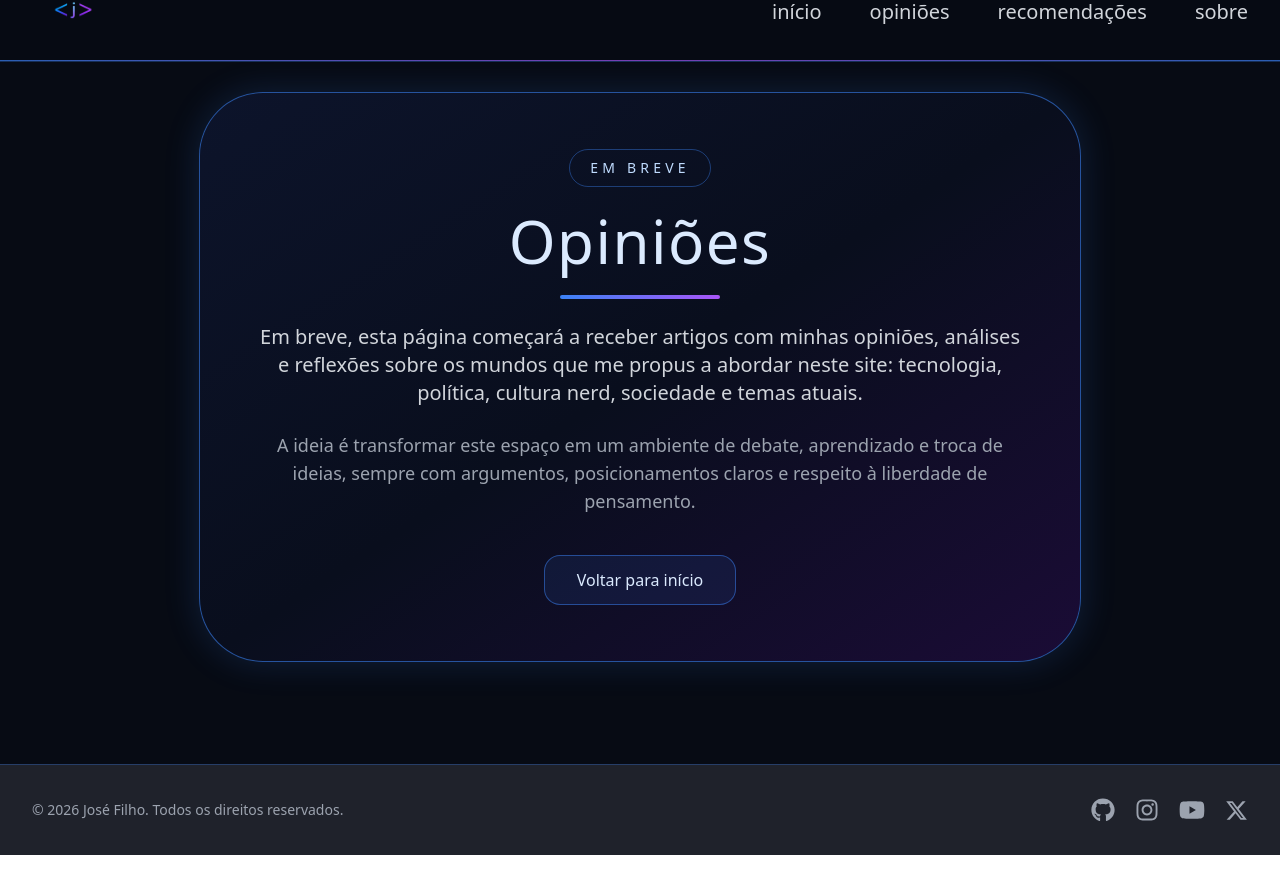
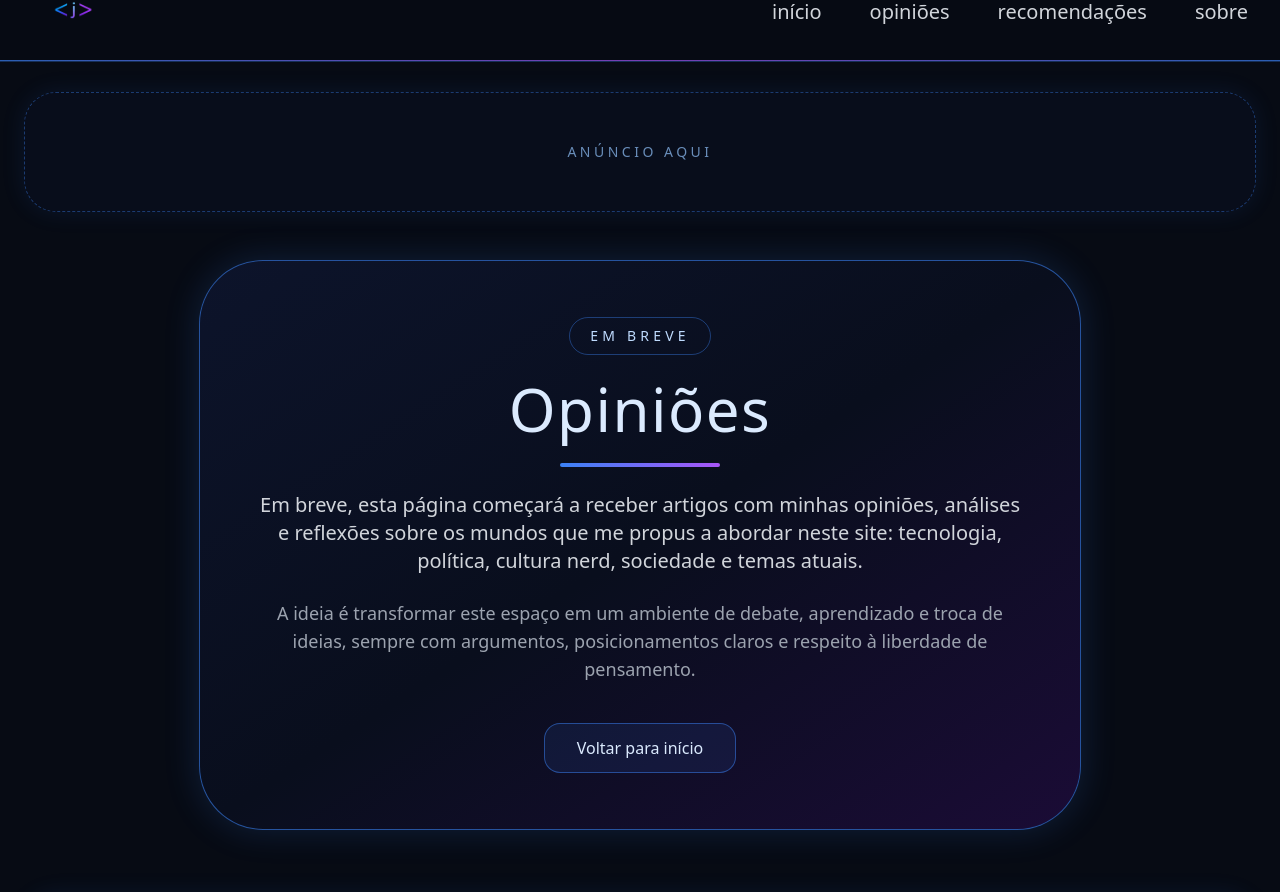
Before and after one commit to zefilh00/Projeto-Jose-Filho, a React (Vite) app: page /opinioes in a window 1280 px wide. Shown: the part 36-928 px from the top of the page. Before the commit the page ends 891 px from the top, so only its background shows below. Built offline with nearby package versions, Linux system fonts and the light colour scheme.

Commit message:
Campo de Anuncio do Site

```diff
--- /dev/null
+++ b/src/Components/AdBanner.jsx
@@ -0,0 +1,16 @@
+export default function AdBanner({ tipo = "horizontal" }) {
+  const estilos =
+    tipo === "lateral"
+      ? "min-h-[420px] w-full"
+      : "min-h-[120px] w-full";
+
+  return (
+    <div
+      className={`${estilos} flex items-center justify-center rounded-[2rem] border border-dashed border-blue-500/40 bg-[#0b1020]/60 px-6 text-center shadow-[0_0_25px_rgba(59,130,246,0.10)]`}
+    >
+      <span className="text-sm uppercase tracking-[0.25em] text-blue-300/70">
+        Anúncio aqui
+      </span>
+    </div>
+  );
+}
--- a/src/Pages/Home.jsx
+++ b/src/Pages/Home.jsx
@@ -4,6 +4,7 @@ import ProdutoCard from "../Components/ProdutoCard.jsx";
 import VideoCard from "../Components/VideoCard.jsx";
 import { produtos } from "../data/produtos.js";
 import { videos } from "../data/videos.js";
+import AdBanner from "../Components/AdBanner.jsx";
 
 export default function Home() {
   return (
@@ -35,6 +36,10 @@ export default function Home() {
           </div>
         </section>
 
+        <section className="mx-auto mt-16 max-w-7xl">
+          <AdBanner />
+        </section>
+
         <section className="mx-auto mt-24 max-w-7xl">
           <div className="mb-12 flex flex-col items-start justify-between gap-6 md:flex-row md:items-center">
             <div className="inline-block">
@@ -63,6 +68,10 @@ export default function Home() {
           </div>
         </section>
 
+        <section className="mx-auto mt-16 max-w-7xl">
+          <AdBanner />
+        </section>
+
         <section className="mx-auto mt-24 max-w-7xl">
           <div className="mb-12">
             <div className="inline-block">
@@ -88,6 +97,10 @@ export default function Home() {
               />
             ))}
           </div>
+        </section>
+
+        <section className="mx-auto mt-16 max-w-7xl">
+          <AdBanner />
         </section>
 
         <section
@@ -157,6 +170,11 @@ export default function Home() {
             </div>
           </div>
         </section>
+
+        <section className="mx-auto mt-16 max-w-7xl">
+          <AdBanner />
+        </section>
+
       </main>
 
       <Footer />
--- a/src/Pages/Opinioes.jsx
+++ b/src/Pages/Opinioes.jsx
@@ -1,6 +1,7 @@
 import Header from "../Components/Header.jsx";
 import Footer from "../Components/Footer.jsx";
 import { Link } from "react-router-dom";
+import AdBanner from "../Components/AdBanner.jsx";
 
 export default function Opinioes() {
   return (
@@ -8,6 +9,10 @@ export default function Opinioes() {
       <Header />
 
       <main className="min-h-screen bg-[#070b14] px-4 pt-40 pb-20 text-white md:px-6 md:pt-32 md:pb-24">
+        <section className="mx-auto mb-12 max-w-7xl">
+          <AdBanner />
+        </section>
+
         <section className="mx-auto flex min-h-[65vh] max-w-7xl items-center justify-center">
           <div className="relative overflow-hidden rounded-[2.5rem] border border-blue-500/60 bg-[#0b1020]/80 p-8 text-center shadow-[0_0_35px_rgba(59,130,246,0.18)] md:rounded-[4rem] md:p-14">
             <div className="absolute inset-0 bg-gradient-to-br from-blue-950/25 via-transparent to-purple-950/35" />
@@ -45,6 +50,10 @@ export default function Opinioes() {
             </div>
           </div>
         </section>
+
+        <section className="mx-auto mt-16 max-w-7xl">
+          <AdBanner />
+        </section>
       </main>
 
       <Footer />
--- a/src/Pages/ProdutoDetalhe.jsx
+++ b/src/Pages/ProdutoDetalhe.jsx
@@ -2,6 +2,7 @@ import { Link, useParams } from "react-router-dom";
 import Header from "../Components/Header.jsx";
 import Footer from "../Components/Footer.jsx";
 import { produtos } from "../data/produtos.js";
+import AdBanner from "../Components/AdBanner.jsx";
 
 export default function ProdutoDetalhe() {
   const { id } = useParams();
@@ -45,6 +46,10 @@ export default function ProdutoDetalhe() {
           >
             ← Voltar para recomendações
           </Link>
+
+          <div className="mb-8">
+            <AdBanner />
+          </div>
 
           <div className="grid gap-10 rounded-[2.5rem] border border-blue-500/60 bg-[#0b1020]/80 p-6 shadow-[0_0_35px_rgba(59,130,246,0.18)] md:grid-cols-2 md:p-10">
             <div className="overflow-hidden rounded-[2rem] border border-blue-500/30 bg-[#070b14]">
@@ -94,6 +99,9 @@ export default function ProdutoDetalhe() {
               {produto.texto}
             </p>
           </section>
+          <div className="mt-12">
+            <AdBanner />
+          </div>
         </section>
       </main>
 
--- a/src/Pages/Recomendacoes.jsx
+++ b/src/Pages/Recomendacoes.jsx
@@ -2,6 +2,7 @@ import Header from "../Components/Header.jsx";
 import Footer from "../Components/Footer.jsx";
 import ProdutoCard from "../Components/ProdutoCard.jsx";
 import { produtos } from "../data/produtos.js";
+import AdBanner from "../Components/AdBanner.jsx";
 
 export default function Recomendacoes() {
   const notebooks = produtos.filter(
@@ -31,6 +32,10 @@ export default function Recomendacoes() {
             </p>
           </div>
 
+          <div className="mb-20">
+            <AdBanner />
+          </div>
+
           <section className="mb-20">
             <div className="mb-10 inline-block">
               <h2 className="mb-2 text-left text-3xl font-light text-blue-100 md:text-4xl">
@@ -46,6 +51,10 @@ export default function Recomendacoes() {
               ))}
             </div>
           </section>
+
+          <div className="mb-20">
+            <AdBanner />
+          </div>
 
           <section>
             <div className="mb-10 inline-block">
```
